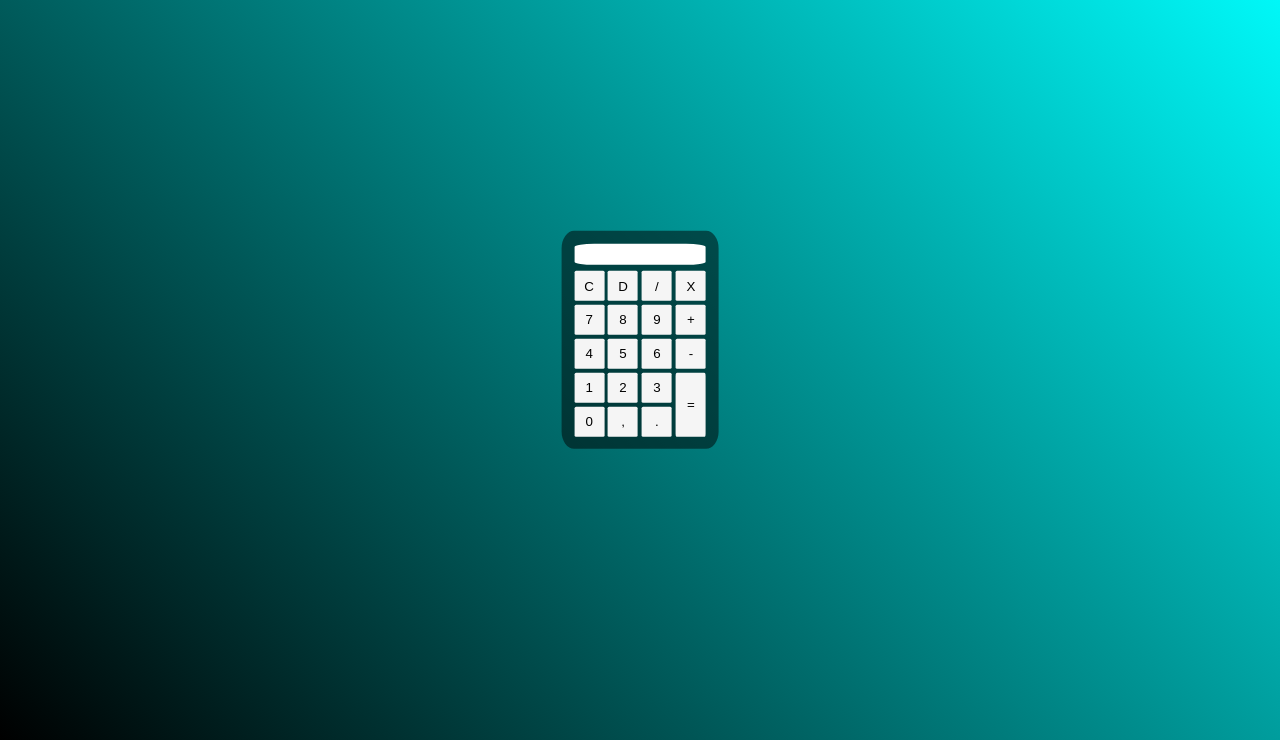
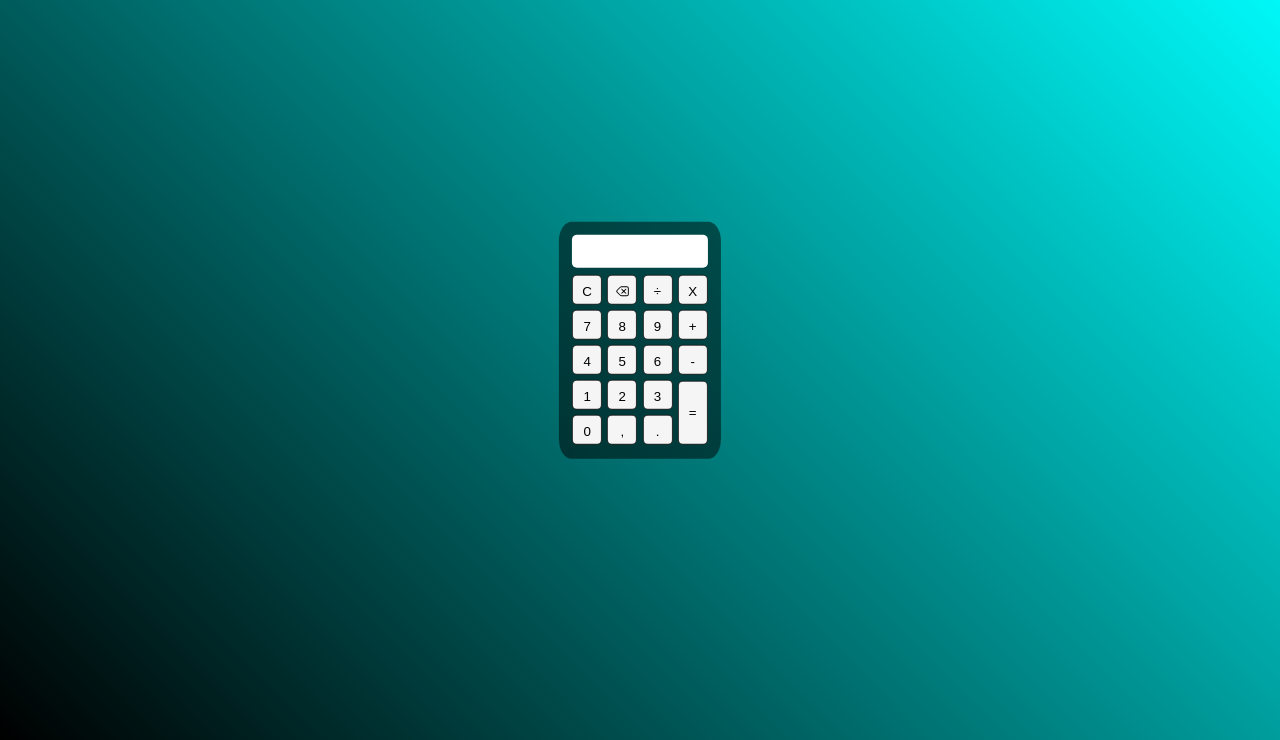
Before and after one commit to Lucas-beserra/Calculator, a plain HTML site: page index.html in a window 1280 px wide. Shown: the part 60-800 px from the top of the page. Drawn offline with Linux system fonts and the light colour scheme; a web font is replaced by a local one.

Commit message:
atualização de margens

```diff
--- a/css/style.css
+++ b/css/style.css
@@ -30,11 +30,14 @@ h1 {
 .buttons {
   width: 30px;
   height: 30px;
-  margin: 0.06rem;
+  padding: 0.5rem;
+  margin: 0.1rem;
   cursor: pointer;
-  border: none;
+  border: 1px;
+  border-style: solid;
+  border-color: rgba(0, 0, 0, 0.8);
   background-color: whitesmoke;
-  border-radius: 5%;
+  border-radius: 5px;
 }
 
 .btnIgual {
@@ -47,7 +50,7 @@ h1 {
   width: 130px;
   height: 20px;
   margin: 3.3px;
-  padding: 0.03rem;
+  padding: 0.4rem 0.2rem;
   text-align: right;
-  border-radius: 15%;
+  border-radius: 5px;
 }
--- a/index.html
+++ b/index.html
@@ -24,10 +24,12 @@
               <button class="buttons" onclick="clean()">C</button>
             </td>
             <td>
-              <button class="buttons" onclick="back()">D</button>
+              <button class="buttons" onclick="back()">
+                <img src="img/icon_backspace.svg" />
+              </button>
             </td>
             <td>
-              <button class="buttons" onclick="insert('/')">/</button>
+              <button class="buttons" onclick="insert('/')">÷</button>
             </td>
             <td>
               <button class="buttons" onclick="insert('*')">X</button>
```
